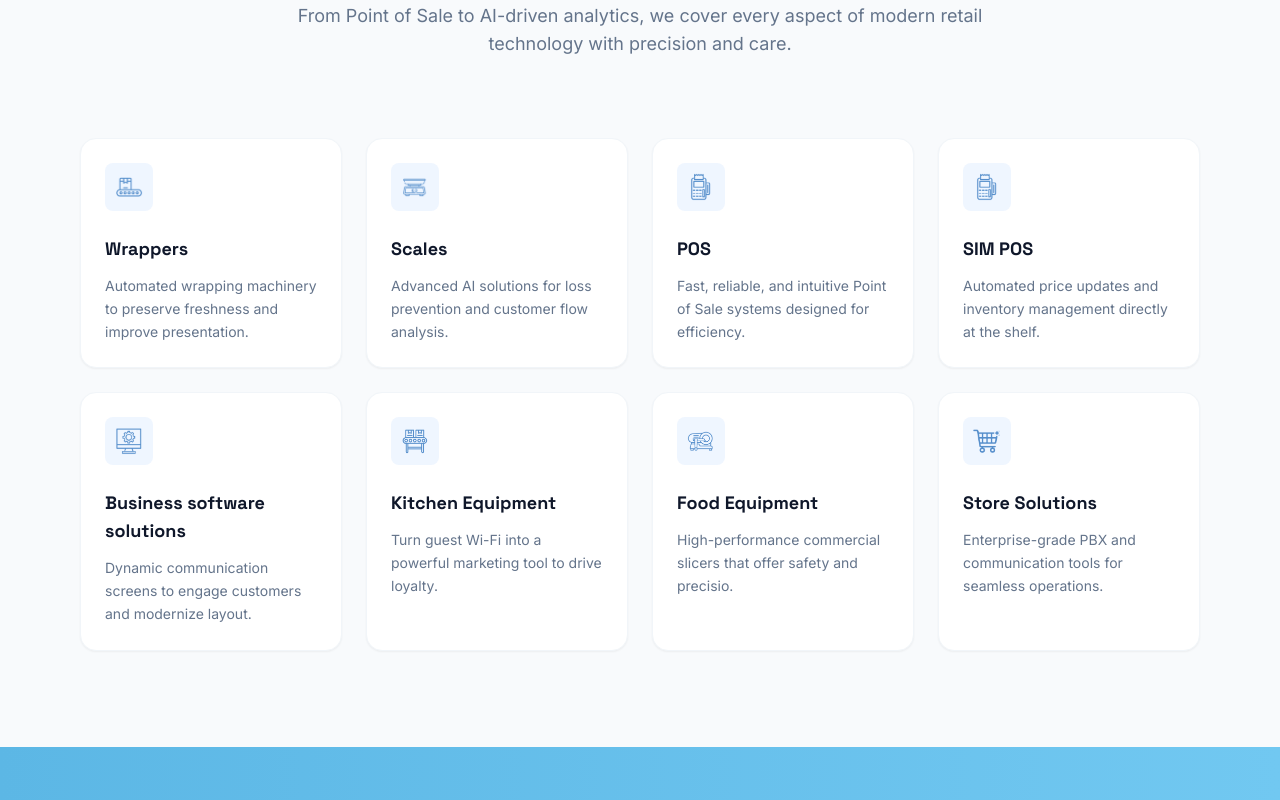
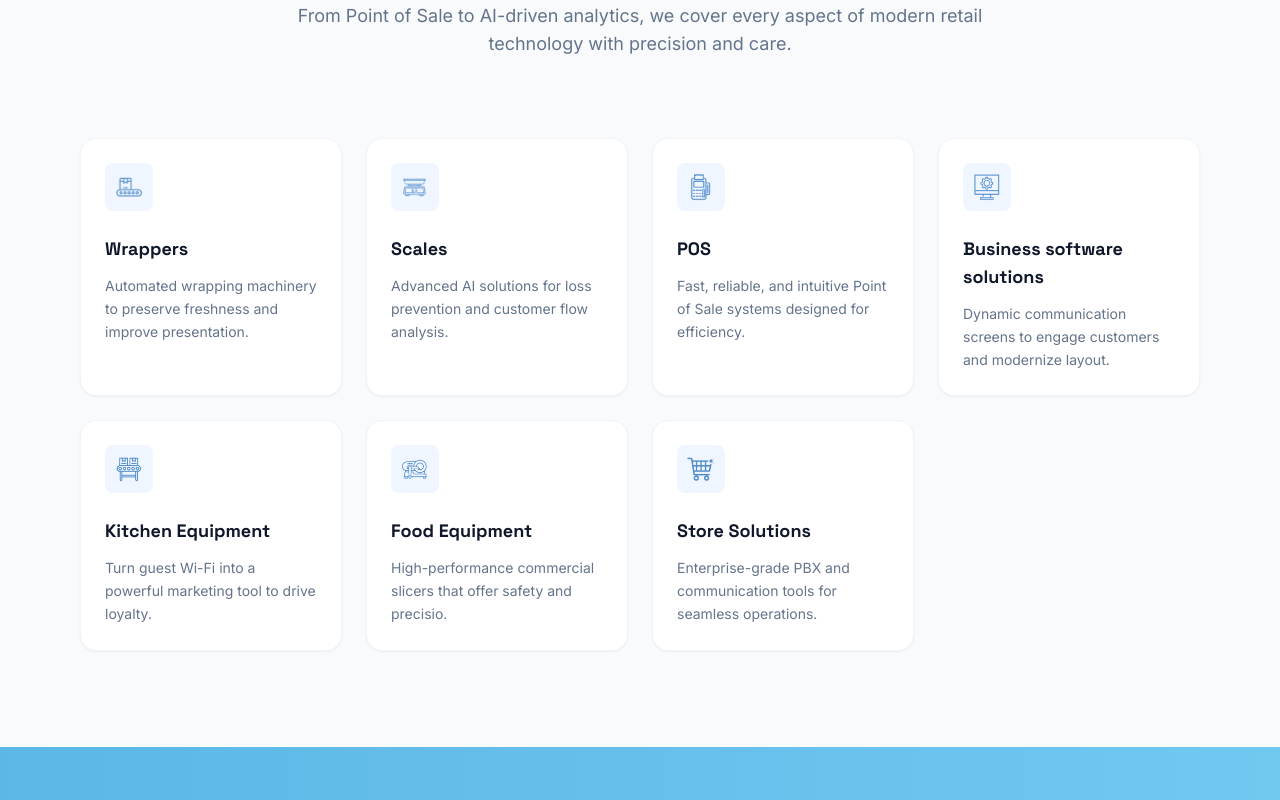
Before and after one commit to Wilber0422/Eagle-Business-Technology-Wilber, a React (Vite) app: page / in a window 1280 px wide. Shown: the part 1340-2140 px from the top of the page. Built offline with nearby package versions, Linux system fonts and the light colour scheme.

Commit message:
elimando sim pos

```diff
--- a/components/Home.tsx
+++ b/components/Home.tsx
@@ -196,7 +196,7 @@ const LandingPage: React.FC<LandingPageProps> = ({ onNavigate }) => {
               { id: Page.Wrappers, title: 'Wrappers', icon: '/icono-wrappers.png', desc: 'Automated wrapping machinery to preserve freshness and improve presentation.' },
               { id: Page.Scales, title: 'Scales', icon: '/icono-scale.png', desc: 'Advanced AI solutions for loss prevention and customer flow analysis.' },
               { id: Page.Pos, title: 'POS', icon: '/icono-pos.png', desc: 'Fast, reliable, and intuitive Point of Sale systems designed for efficiency.' },
-              { id: Page.PosSIM, title: 'SIM POS', icon: '/icono-pos.png', desc: 'Automated price updates and inventory management directly at the shelf.' },
+              // { id: Page.PosSIM, title: 'SIM POS', icon: '/icono-pos.png', desc: 'Automated price updates and inventory management directly at the shelf.' },
               { id: Page.Business, title: 'Business software solutions', icon: '/icono-business.png', desc: 'Dynamic communication screens to engage customers and modernize layout.' },
               { id: Page.Kitchen, title: 'Kitchen Equipment', icon: '/icono-food.png', desc: 'Turn guest Wi-Fi into a powerful marketing tool to drive loyalty.' },
               { id: Page.Food, title: 'Food Equipment', icon: '/icono-slicers.png', desc: 'High-performance commercial slicers that offer safety and precisio.' },
```
